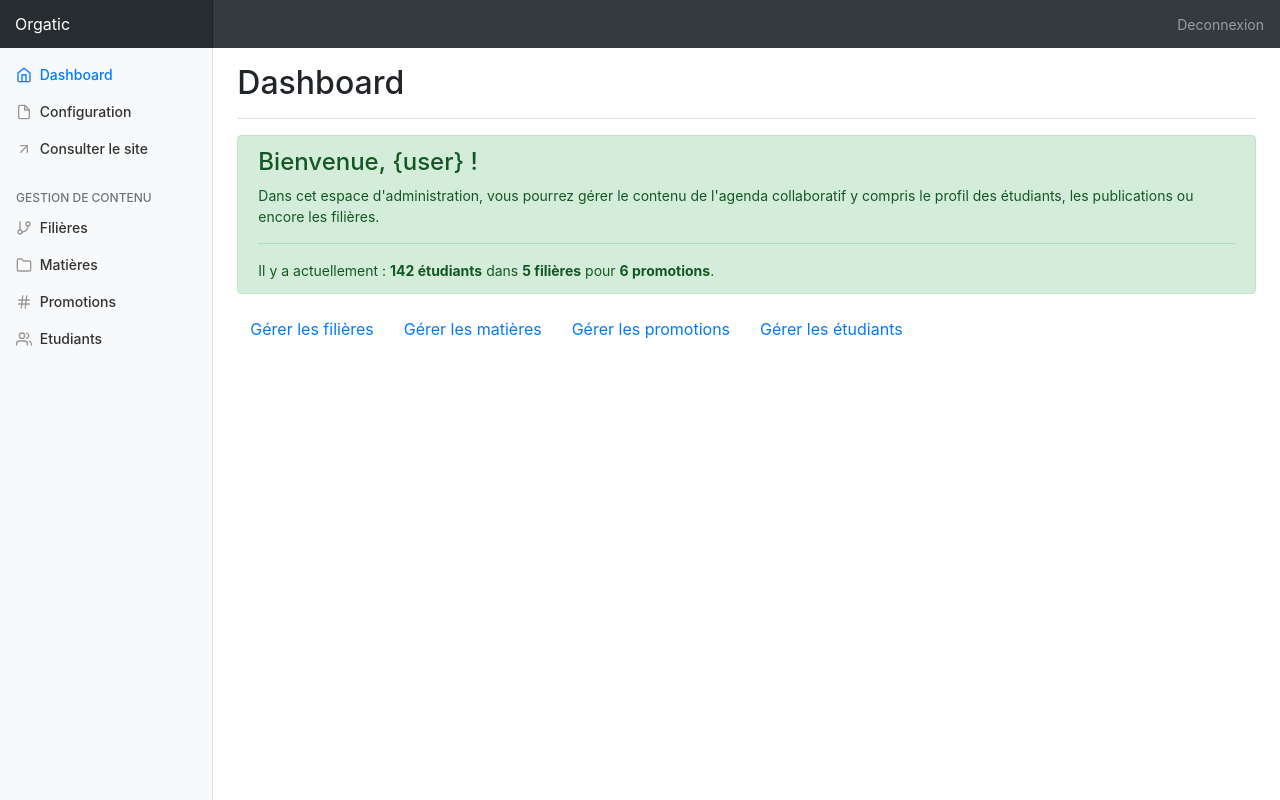
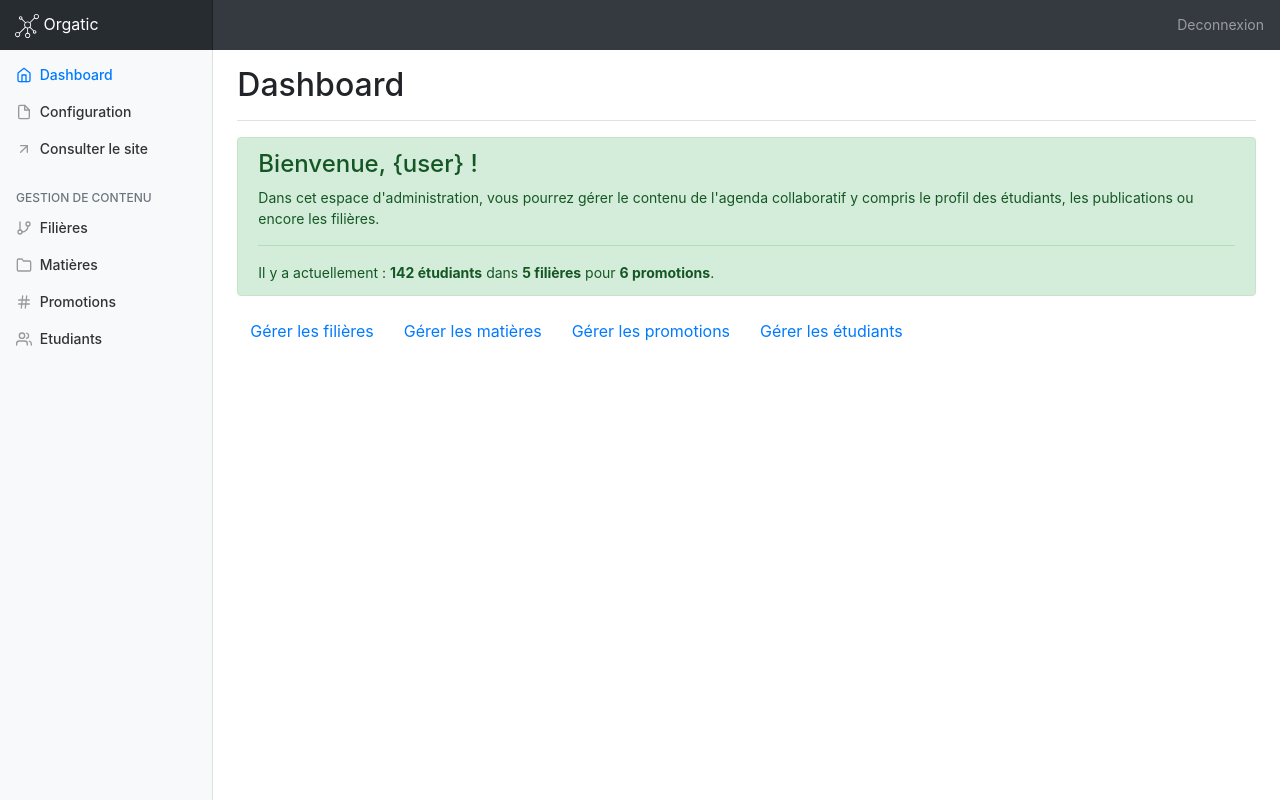
Before and after one commit to Micka-dej/si4-1, a PHP site: page /admin.php in a window 1280 px wide. Run offline with PHP 8.4, Linux system fonts and the light colour scheme; the visitor is signed in with stand-in values (Sample User, id 1); data that the repository does not hold is empty; a stand-in replaces the project's code that opens the database connection; some libraries are stand-ins or nearby versions.

Commit message:
update admin page

```diff
--- a/public/admin.php
+++ b/public/admin.php
@@ -22,7 +22,7 @@
 
 <body>
 <nav class="navbar navbar-dark sticky-top bg-dark flex-md-nowrap p-0">
-    <a class="navbar-brand col-sm-3 col-md-2 mr-0" href="#"><?= APP_NAME; ?></a>
+    <a class="navbar-brand col-sm-3 col-md-2 mr-0" href="#"><img src="<?= DIR_ASSETS; ?>/images/icon1.svg" width="24" alt=""> <?= APP_NAME; ?></a>
     <!--<input class="form-control form-control-dark w-100" type="text" placeholder="Rechercher" aria-label="Rechercher">-->
     <ul class="navbar-nav px-3">
         <li class="nav-item text-nowrap">
```
Also changed, not shown: public/assets/images/icon1.svg (added).
